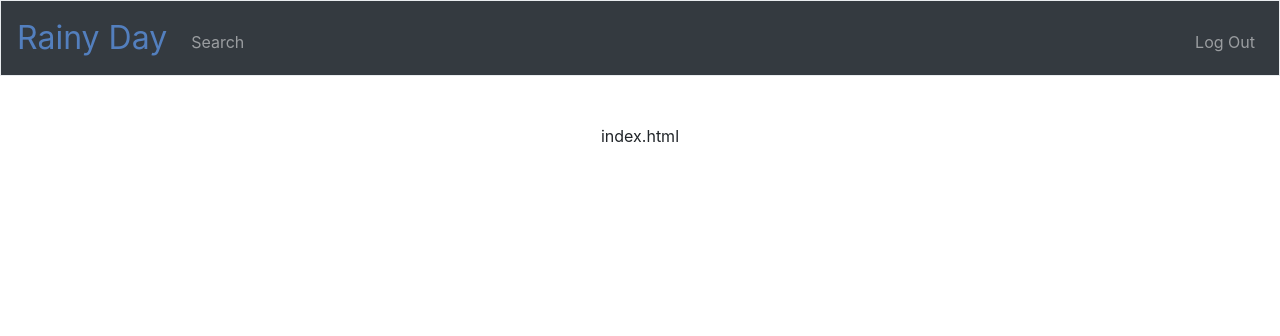
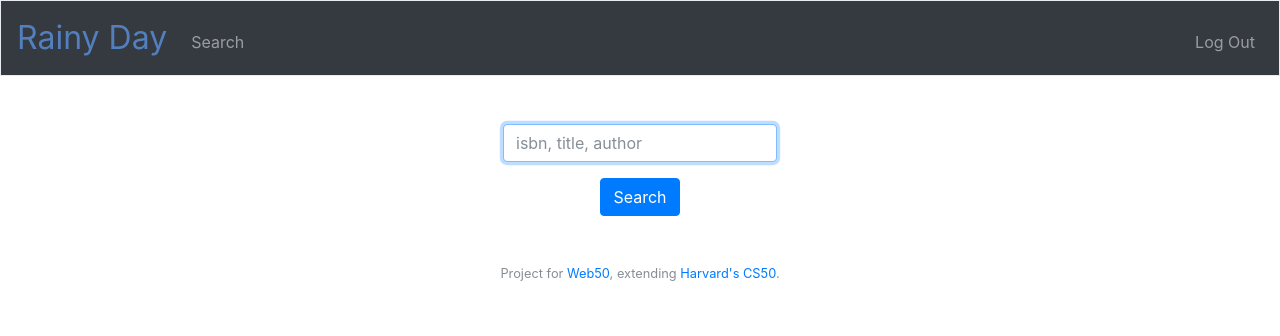
Before and after one commit to JiwoonKim/Book-review-website, a Flask app: page / in a window 1280 px wide. Shown: the top 336 px of the page. Run offline with Flask 2, Linux system fonts and the light colour scheme; the visitor is signed in with stand-in values (Sample User, id 1); some libraries are stand-ins or nearby versions.

Commit message:
Created search form for index.html and added footer to layout.html

```diff
--- a/application.py
+++ b/application.py
@@ -25,6 +25,12 @@ db = scoped_session(sessionmaker(bind=engine))
 
 @app.route("/")
 def index():
+
+    # Ensure user is logged in
+    if session.get("user_id") is None:
+        return redirect("/login")
+
+    #
 
     return render_template("index.html")
 
--- a/templates/index.html
+++ b/templates/index.html
@@ -1,9 +1,14 @@
 {% extends "layout.html" %}
 
 {% block title %}
-search book
+search
 {% endblock %}
 
 {% block main %}
-    index.html
+    <form action="/" method="post">
+        <div class="form-group">
+            <input autocomplete="off" autofocus class="form-control" name="book" placeholder="isbn, title, author" type="text"/>
+        </div>
+        <button class="btn btn-primary" type="submit">Search</button>
+    </form>
 {% endblock %}
--- a/templates/layout.html
+++ b/templates/layout.html
@@ -20,7 +20,7 @@
             <div class="collapse navbar-collapse" id="navbar">
                 {% if session.user_id %}
                     <ul class="navbar-nav mr-auto mt-2">
-                        <li class="nav-item"><a class="nav-link" href="/index">Search</a></li>
+                        <li class="nav-item"><a class="nav-link" href="/">Search</a></li>
                     </ul>
                     <ul class="navbar-nav ml-auto mt-2">
                         <li class="nav-item"><a class="nav-link" href="/logout">Log Out</a></li>
@@ -36,5 +36,8 @@
         <main class="container p-5">
             {% block main %}{% endblock %}
         </main>
+        <footer class="small text-center text-muted">
+            Project for <a href="https://cs50.github.io/web/">Web50</a>, extending <a href="https://cs50.harvard.edu/">Harvard's CS50</a>.
+        </footer>
     </body>
 </html>
```
Also changed, not shown: 3 other files.
